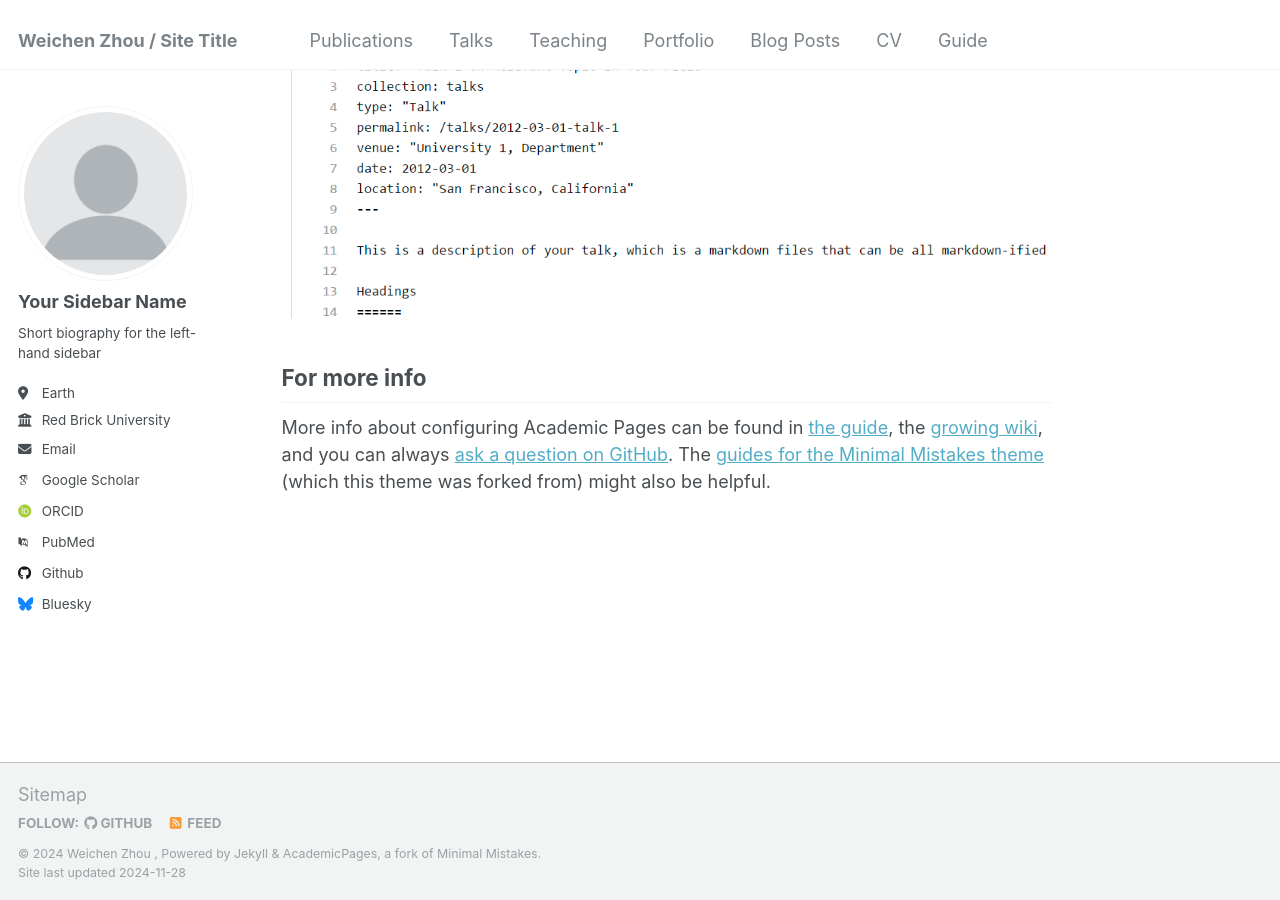
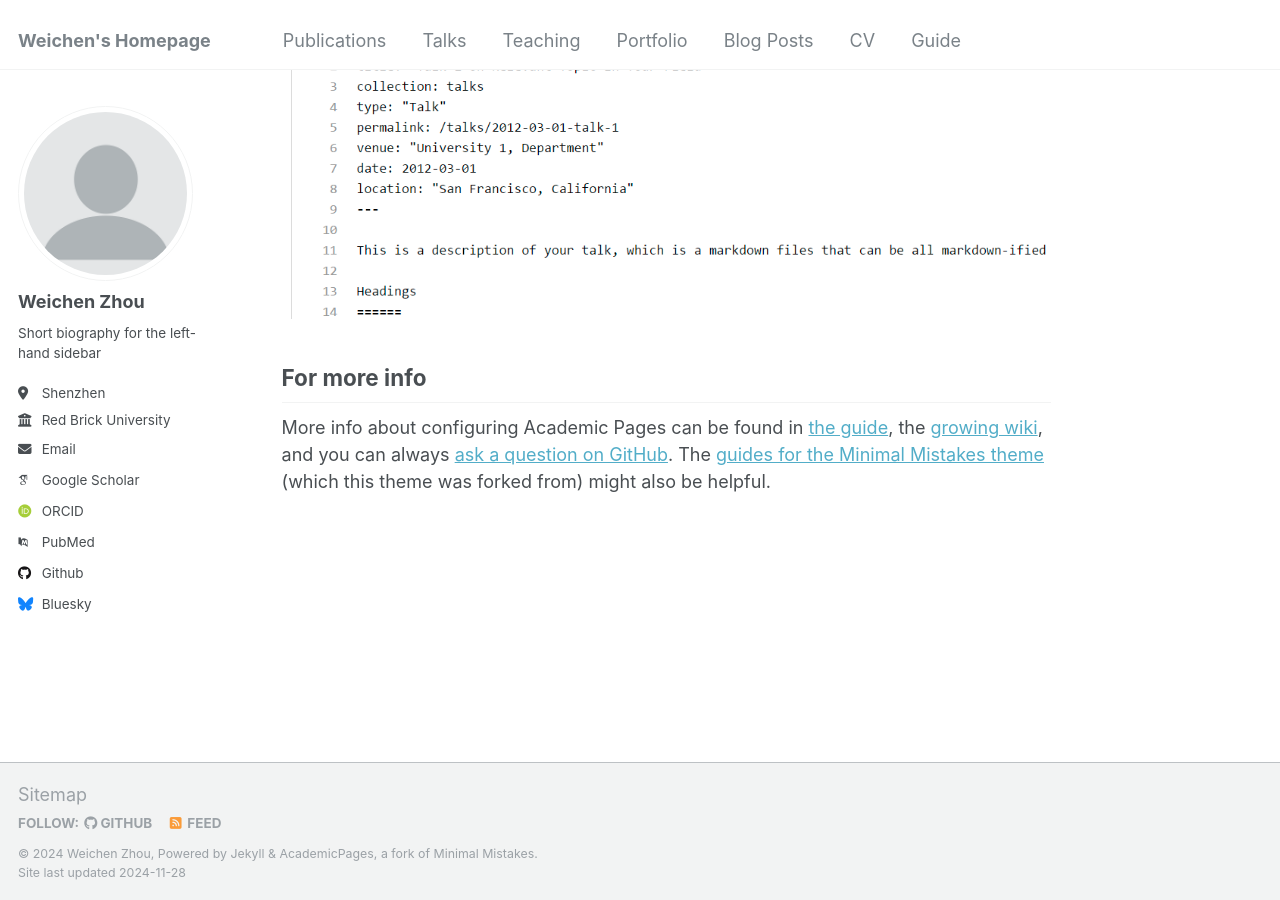
Before and after one commit to WEIC-7/Weichen-Zhou, a Jekyll site: the page built from _pages/about.md, in a window 1280 px wide and 900 px high, scrolled down 2643 px. Built offline with Jekyll 4.4.1, drawn with Linux system fonts in a browser that asks for light colours; some web fonts are replaced.

Commit message:
Update _config.yml

```diff
--- a/_config.yml
+++ b/_config.yml
@@ -8,11 +8,11 @@
 
 # Basic Site Settings
 locale                   : "en-US"
-title                    : "Weichen Zhou / Site Title"
+title                    : "Weichen's Homepage"
 title_separator          : "-"
-name                     : &name "Weichen Zhou "
+name                     : &name "Weichen Zhou"
 description              : &description "personal description"
-url                      : https://academicpages.github.io # the base hostname & protocol for your site e.g. "WEIC-7.github.io"
+url                      : https://zhou-weichen.github.io
 baseurl                  : "" # the subpath of your site, e.g. "/blog"
 repository               : "academicpages/academicpages.github.io"
 
@@ -22,13 +22,13 @@ repository               : "academicpages/academicpages.github.io"
 author:
   # Biographic information
   avatar           : "profile.png"
-  name             : "Your Sidebar Name"
+  name             : "Weichen Zhou"
   pronouns         : # example: "she/her"
   bio              : "Short biography for the left-hand sidebar"
-  location         : "Earth"
+  location         : "Shenzhen"
   employer         : "Red Brick University"
   uri              : # URL
-  email            : "none@example.org"
+  email            : "zweic008@gmail.com"
 
   # Academic websites
   arxiv            : # URL - Update with the correct link to your profile
```
